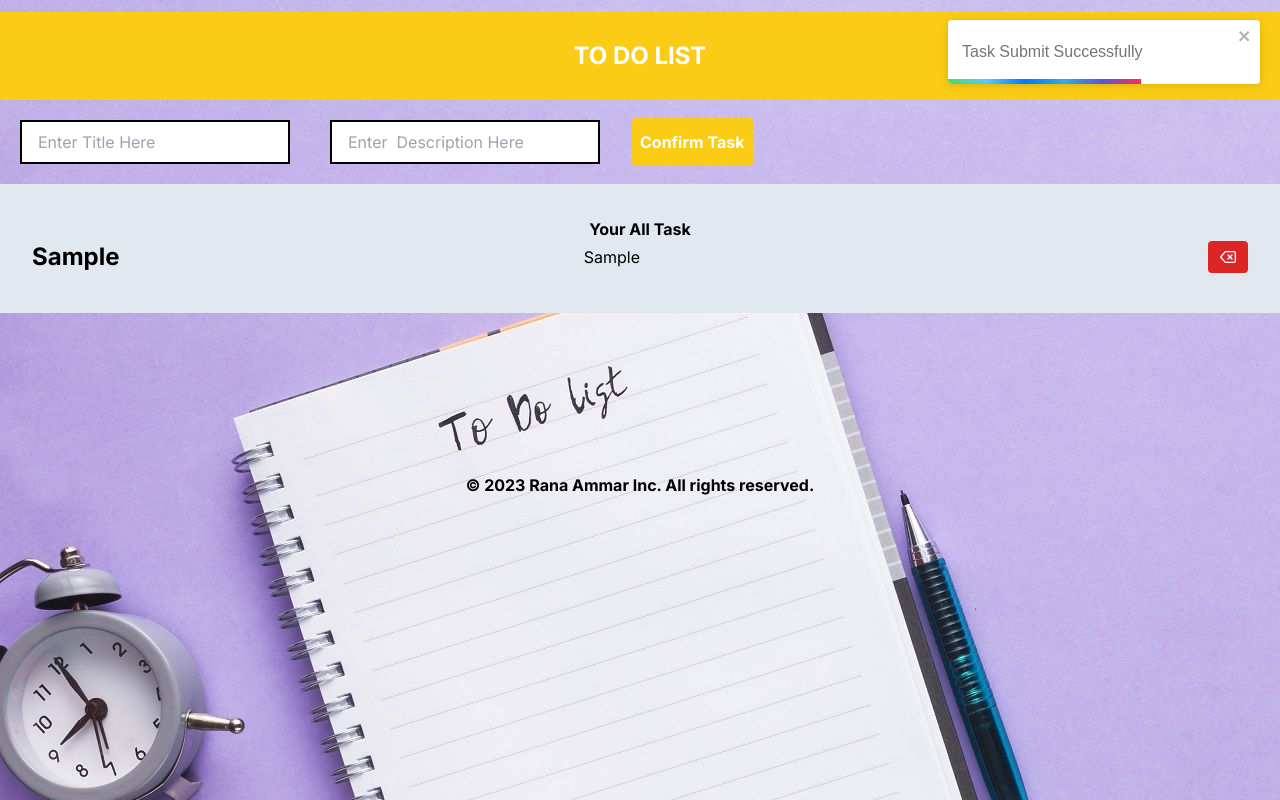
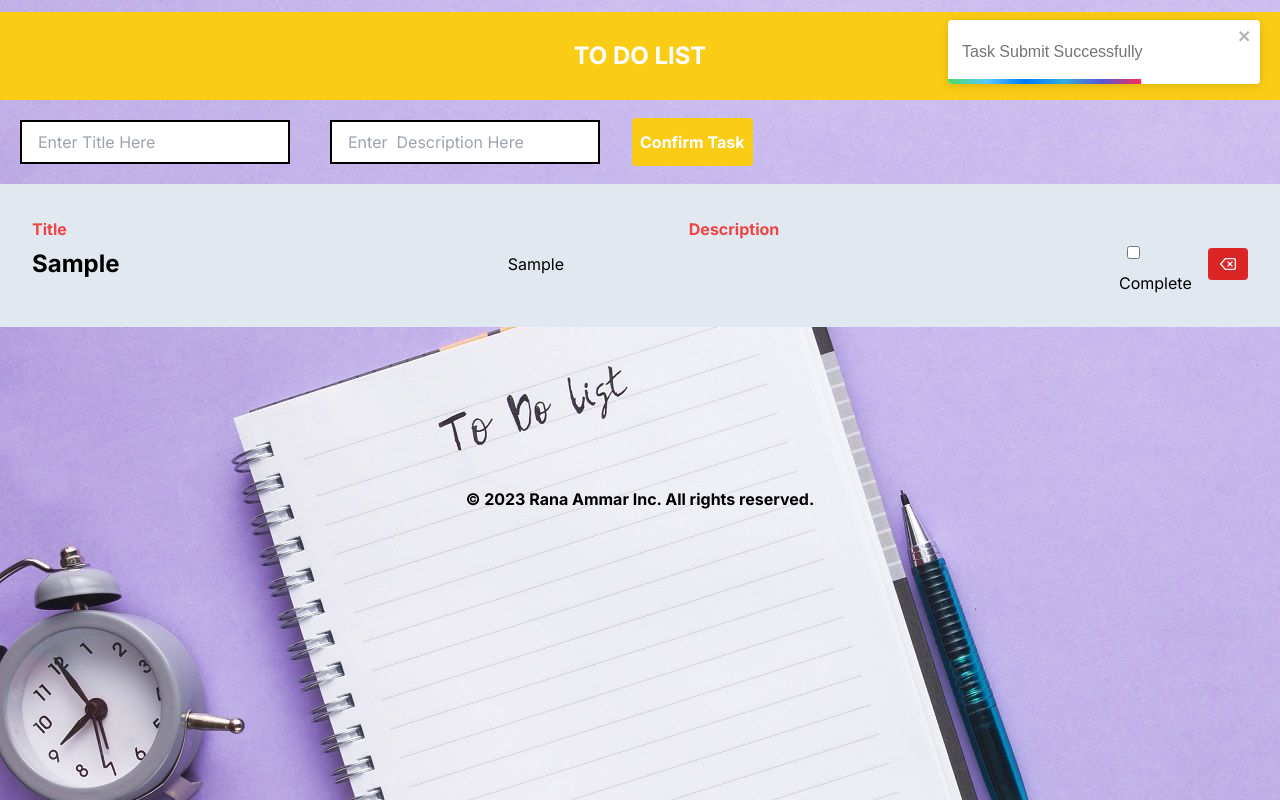
Before and after one commit to RanaAmmar344/to-do-list, a Next.js app: page / in a window 1280 px wide. Both pictures are taken after typing "Sample", "Sample" into the empty fields and a click on the button "Confirm Task". Built offline with nearby package versions, Linux system fonts and the light colour scheme.

Commit message:
new update

```diff
--- a/app/globals.css
+++ b/app/globals.css
@@ -6,3 +6,12 @@ body{
     background-image: url('../images/logo2.jpg');
     background-size: auto;
 }
+
+.description{
+    margin-left: 622px;
+
+}
+.complete{
+    margin-left: 555px;
+
+}
--- a/app/page.js
+++ b/app/page.js
@@ -3,6 +3,7 @@ import React, { useState } from 'react'
 import { ToastContainer, toast } from 'react-toastify';
 import 'react-toastify/dist/ReactToastify.css';
 import { FiDelete} from "react-icons/fi";
+// import { MdDoneOutline} from "react-icons/md";
 
 
 
@@ -11,6 +12,8 @@ const page = () => {
    const [title, setTitle] =useState('')
    const[disk, setDisk] = useState('')
    const [mainTask, setMaintask] = useState([])
+
+
 
    const submithHandler =(e)=>{
 
@@ -26,6 +29,7 @@ const page = () => {
 
 
   let renderTask = <h3> No Task Available "Add Some Task"</h3>
+
    if(mainTask .length>0){
     renderTask = mainTask.map((t,i)=>{
 
@@ -37,7 +41,13 @@ const page = () => {
         <h2 className='text-bold font-bold text-2xl'>{t.title}</h2>
         <h3 className='1xl'>{t.disk}</h3>
 
+      </div >
+      <div className='complete'>
+      <input id="comments" aria-describedby="comments-description" name="comments" type="checkbox" className=" check nw rx adp afv ayh bnr mx-2 mb-3 p-4  "></input>
+      <label for="comments" class="awe axv">Complete</label>
+
       </div>
+
       <button onClick={ ()=>{
         deleteHandler(i)
       }} className='            bg-red-600 text-white rounded  px-3 py-2 font-bold mb-2 '> <FiDelete/></button>
@@ -54,6 +64,11 @@ const page = () => {
     setMaintask(copyData)
 
    }
+
+
+
+
+
 
   return (
 
@@ -86,7 +101,11 @@ const page = () => {
      </form>
      <hr/>
      <div className=' p-8 bg-slate-200'>
-      <h1 className=' font-bold  text-center font-2xl text-bold '> Your All Task</h1>
+      <div className='flex  '>
+
+      <h1 className=' font-bold  text-red-500 text-start font-2xl text-bold'>Title</h1>
+      <h1 className=' font-bold  text-red-500 description mx-12 font-2xl text-bold '> Description</h1>
+      </div>
       <ul>
         {renderTask}
       </ul>
```
